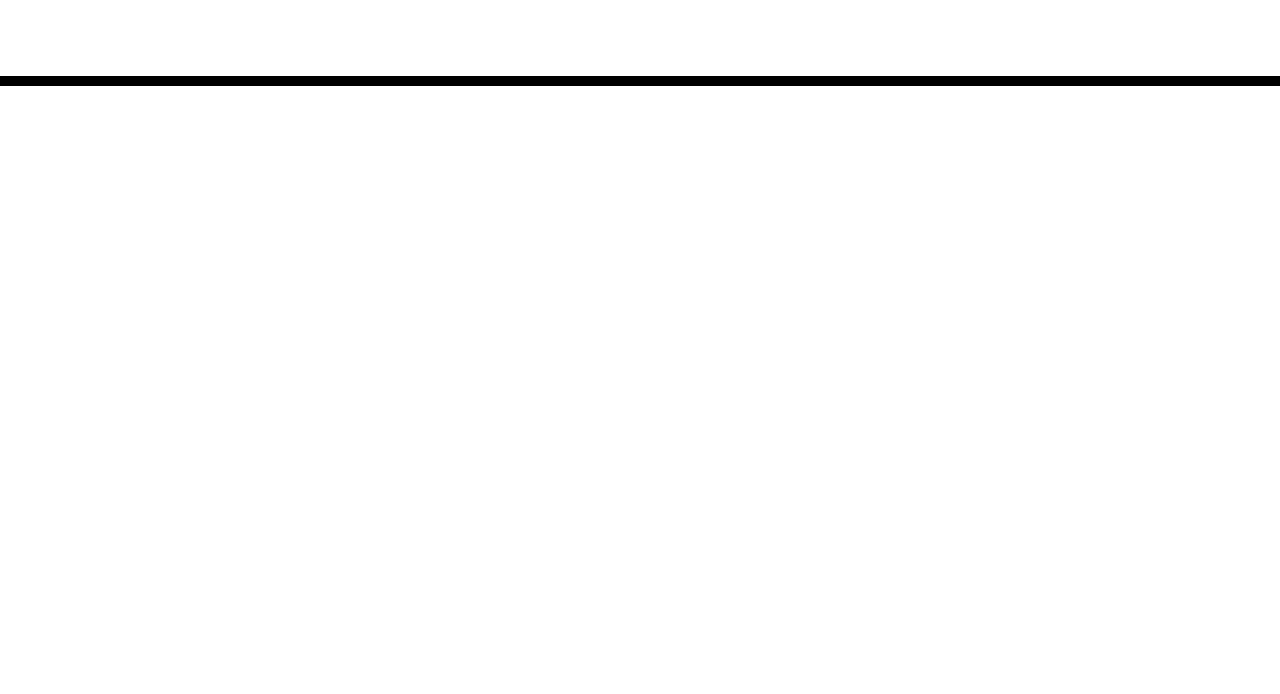
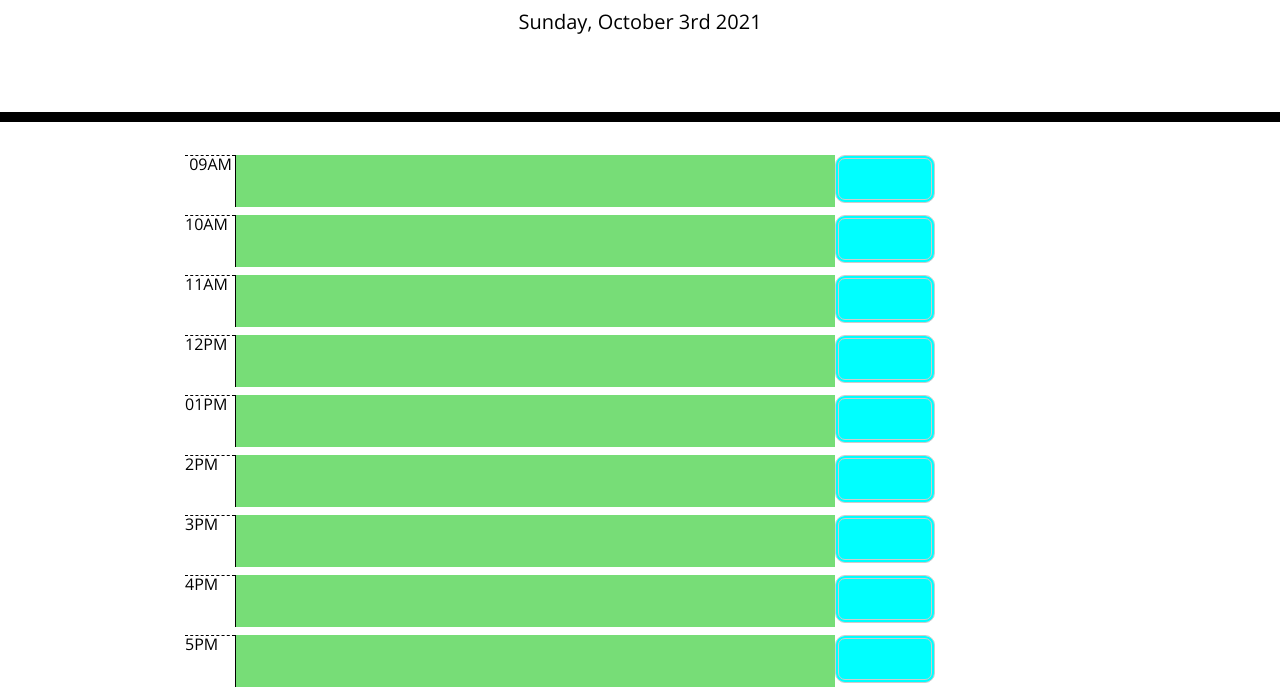
Before and after one commit to rekhaselvan01/work-day-scheduler, a plain HTML site: page index.html in a window 1280 px wide. Shown: the part 182-876 px from the top of the page. Before the commit the page ends 800 px from the top, so only its background shows below. Drawn offline with nearby package versions, Linux system fonts and the light colour scheme.

Commit message:
second commit

```diff
--- a/index.html
+++ b/index.html
@@ -1,26 +1,19 @@
 <!DOCTYPE html>
 <html lang="en">
+
 <head>
   <meta charset="UTF-8" />
   <meta name="viewport" content="width=device-width, initial-scale=1.0" />
   <meta http-equiv="X-UA-Compatible" content="ie=edge" />
-    <link href="https://cdn.jsdelivr.net/npm/bootstrap@5.1.1/dist/css/bootstrap.min.css" rel="stylesheet" integrity="sha384-F3w7mX95PdgyTmZZMECAngseQB83DfGTowi0iMjiWaeVhAn4FJkqJByhZMI3AhiU" crossorigin="anonymous">
 
 
-    <link
-      rel="stylesheet"
-      href="https://stackpath.bootstrapcdn.com/bootstrap/4.3.1/css/bootstrap.min.css"
-    />
-        <link
-      rel="stylesheet"
-      href="https://use.fontawesome.com/releases/v5.8.1/css/all.css"
-      integrity="sha384-50oBUHEmvpQ+1lW4y57PTFmhCaXp0ML5d60M1M7uH2+nqUivzIebhndOJK28anvf"
-      crossorigin="anonymous"
-    />
-    <link
-      href="https://fonts.googleapis.com/css?family=Open+Sans&display=swap"
-      rel="stylesheet"
-    />
+  <script type="text/javascript" src="https://cdnjs.cloudflare.com/ajax/libs/moment.js/2.27.0/moment.min.js"></script>
+  <script src="https://code.jquery.com/jquery-3.5.1.min.js"
+    integrity="sha256-9/aliU8dGd2tb6OSsuzixeV4y/faTqgFtohetphbbj0=" crossorigin="anonymous"></script>
+  <link rel="stylesheet" href="https://stackpath.bootstrapcdn.com/bootstrap/4.3.1/css/bootstrap.min.css" />
+  <link rel="stylesheet" href="https://use.fontawesome.com/releases/v5.8.1/css/all.css"
+    integrity="sha384-50oBUHEmvpQ+1lW4y57PTFmhCaXp0ML5d60M1M7uH2+nqUivzIebhndOJK28anvf" crossorigin="anonymous" />
+  <link href="https://fonts.googleapis.com/css?family=Open+Sans&display=swap" rel="stylesheet" />
   <link rel="stylesheet" href="style.css" />
   <title>Work Day Scheduler</title>
 </head>
@@ -33,10 +26,67 @@
   </header>
   <div class="container">
     <!-- Timeblocks go here -->
+    <div class="timeblock">
+      <!-- row1 -->
+      <div class="row" id="row1">
+        <div class="hour"> 09AM</div>
+        <span><textarea id="textarea1"></textarea></span>
+        <span><button class="saveBtn" id="saveButton1"></button></span>
+      </div>
+      <!-- row2-->
+      <div class="row" id="row2">
+        <div class="hour">10AM</div>
+        <span><textarea id="textarea2"></textarea></span>
+        <span><button class="saveBtn" id="saveButton2"></button></span>
+      </div>
+      <!-- row3 -->
+      <div class="row" id="row3">
+        <div class="hour">11AM</div>
+        <span><textarea id="textarea3"></textarea></span>
+        <span><button class="saveBtn" id="saveButton3"></button></span>
+      </div>
+      <!-- row4 -->
+      <div class="row" id="row4">
+        <div class="hour">12PM</div>
+        <span><textarea id="textarea4"></textarea></span>
+        <span><button class="saveBtn" id="saveButton4"></button></span>
+      </div>
+      <!-- row5 -->
+      <div class="row" id="row5">
+        <div class="hour">01PM</div>
+        <span><textarea id="textarea5"></textarea></span>
+        <span><button class="saveBtn" id="saveButton5"></button></span>
+      </div>
+      <!-- row6 -->
+      <div class="row" id="row6">
+        <div class="hour">2PM</div>
+        <span><textarea id="textarea6"></textarea></span>
+        <span><button class="saveBtn" id="saveButton6"></button></span>
+      </div>
+      <!-- row7 -->
+      <div class="row" id="row7">
+        <div class="hour">3PM</div>
+        <span><textarea id="textarea7"></textarea></span>
+        <span><button class="saveBtn" id="saveButton7"></button></span>
+      </div>
+      <!-- row8 -->
+      <div class="row" id="row8">
+        <div class="hour">4PM</div>
+        <span><textarea id="textarea8"></textarea></span>
+        <span><button class="saveBtn" id="saveButton8"></button></span>
       </div>
 
+      <!-- row9-->
+      <div class="row" id="row9">
+        <div class="hour">5PM</div>
+        <span><textarea id="textarea9"></textarea></span>
+        <span><button class="saveBtn" id="saveButton9"></button></span>
+      </div>
+    </div>
+  </div>
   <script src="https://cdnjs.cloudflare.com/ajax/libs/jquery/3.2.1/jquery.min.js"></script>
   <script src="https://cdnjs.cloudflare.com/ajax/libs/moment.js/2.24.0/moment.min.js"></script>
+  <script src="moment.js"></script>
+</body>
 
-  </body>
 </html>
--- a/moment.js
+++ b/moment.js
@@ -0,0 +1,18 @@
+var pEl = $('#currentDay');
+var timeblockEl= $('.timeblock');
+pEl.text(moment().format(' dddd, MMMM Do YYYY'));
+var idClicked;
+//write function for saveEvent
+
+$(".timeblock").click(function(event){
+    var elementClicked = event.target.id;
+    console.log(elementClicked);
+   if(elementClicked=="saveButton1"){
+
+    console.log("first button was clicked");
+   }
+   else{
+       console.log("someother button was clicked")
+   }
+
+  });
--- a/style.css
+++ b/style.css
@@ -5,16 +5,23 @@ body {
   }
 
   textarea {
-    background: transparent;
-    border: none;
+    background:#77dd77;
+
+
+    border:#ff6961;
     resize: none;
     color: #000000;
     border-left: 1px solid black;
     padding: 10px;
+    min-width:600px;
+    max-width:100%;
+    min-height:15px;
+    width:100%;
   }
 
   .jumbotron {
     text-align: center;
+    justify-content: center;
     background-color: transparent;
     color: black;
     border-radius: 0;
@@ -31,12 +38,14 @@ body {
   }
 
   .row {
+    margin-left: 100px;
     white-space: pre-wrap;
-    height: 80px;
+    height: 60px;
     border-top: 1px solid white;
   }
 
   .hour {
+    width:50px;
     background-color: #ffffff;
     color: #000000;
     border-top: 1px dashed #000000;
@@ -57,14 +66,34 @@ body {
     color: white;
   }
 
-  .saveBtn {
+  /*.saveBtn {
     border-left: 1px solid black;
     border-top-right-radius: 15px;
     border-bottom-right-radius: 15px;
     background-color: #06aed5;
     color: white;
   }
-
+  */
+  .saveBtn
+  {
+    display: inline-block;
+    width:30%;
+    min-height:15px;
+        background-color:aqua;
+        border-radius: 10px;
+        border: 4px double #cccccc;
+        color: #eeeeee;
+        text-align: center;
+        font-size: 28px;
+        padding: 20px;
+        width: 100px;
+        -webkit-transition: all 0.5s;
+        -moz-transition: all 0.5s;
+        -o-transition: all 0.5s;
+        transition: all 0.5s;
+        cursor: pointer;
+        margin: 0px;
+  }
   .saveBtn i:hover {
     font-size: 20px;
     transition: all 0.3s ease-in-out;
```
Lines whose indentation alone changed are shown as unchanged.
